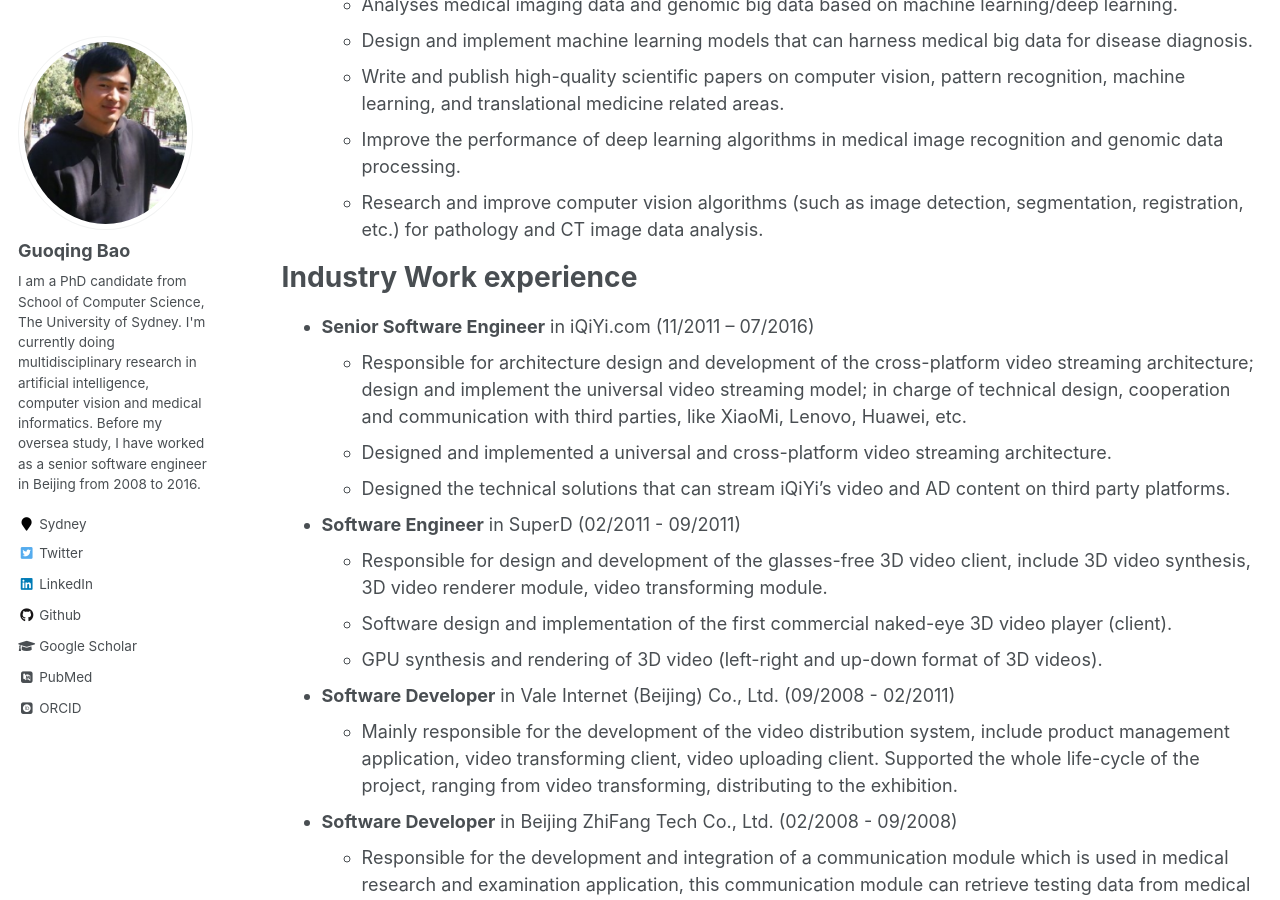
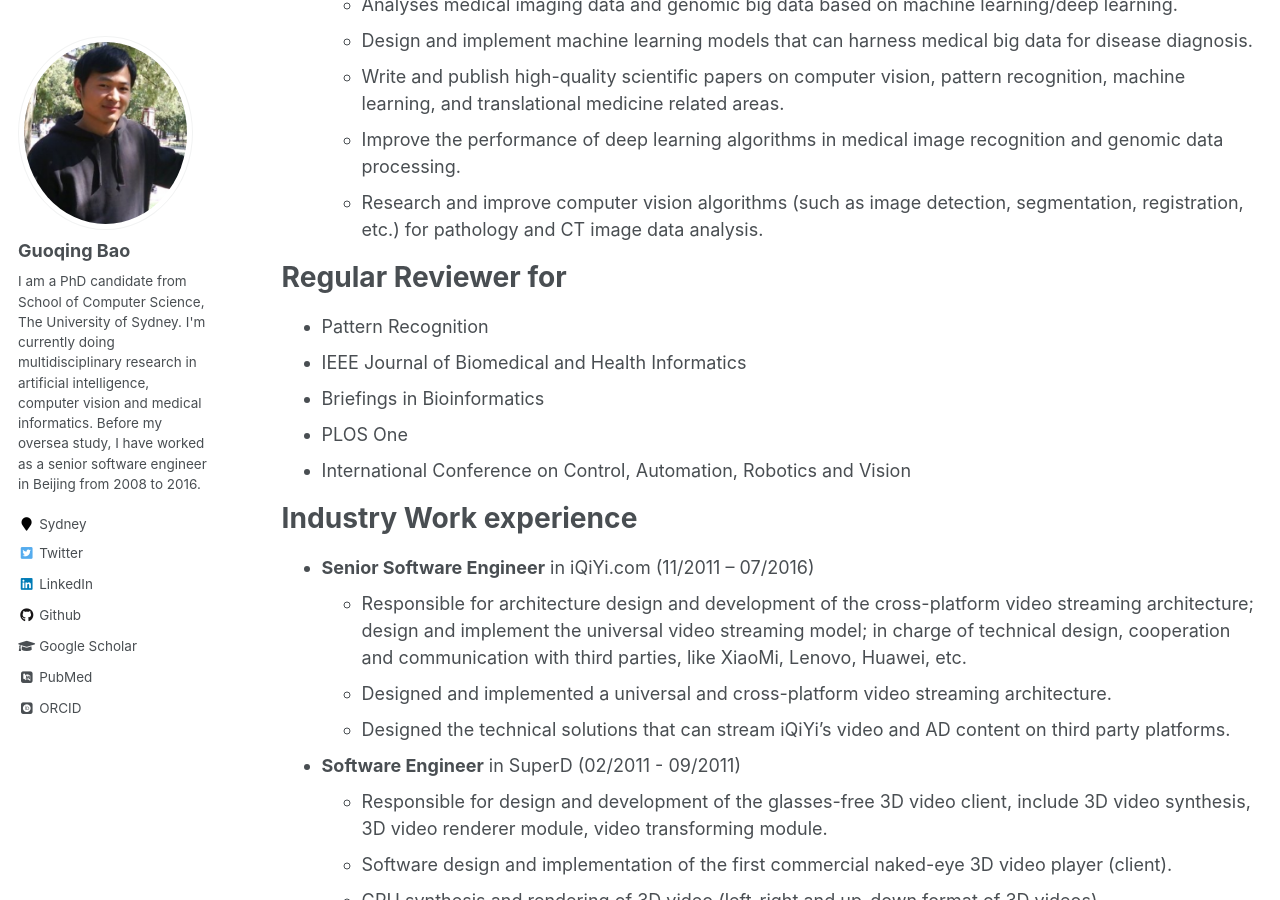
Before and after one commit to guoqingbao/guoqingbao.github.io, a Jekyll site: the page built from _pages/cv.md, in a window 1280 px wide and 900 px high, scrolled down 2681 px. Built offline with Jekyll 4.4.1, drawn with Linux system fonts in a browser that asks for light colours; some web fonts are replaced.

Commit message:
Update cv.md

```diff
--- a/_pages/cv.md
+++ b/_pages/cv.md
@@ -63,6 +63,14 @@ Research Experience
   * Write and publish high-quality scientific papers on computer vision, pattern recognition, machine learning, and translational medicine related areas.
   * Improve the performance of deep learning algorithms in medical image recognition and genomic data processing.
   * Research and improve computer vision algorithms (such as image detection, segmentation, registration, etc.) for pathology and CT image data analysis.
+
+Regular Reviewer for
+======
+  * Pattern Recognition
+  * IEEE Journal of Biomedical and Health Informatics
+  * Briefings in Bioinformatics
+  * PLOS One
+  * International Conference on Control, Automation, Robotics and Vision
 
 Industry Work experience
 ======
```
